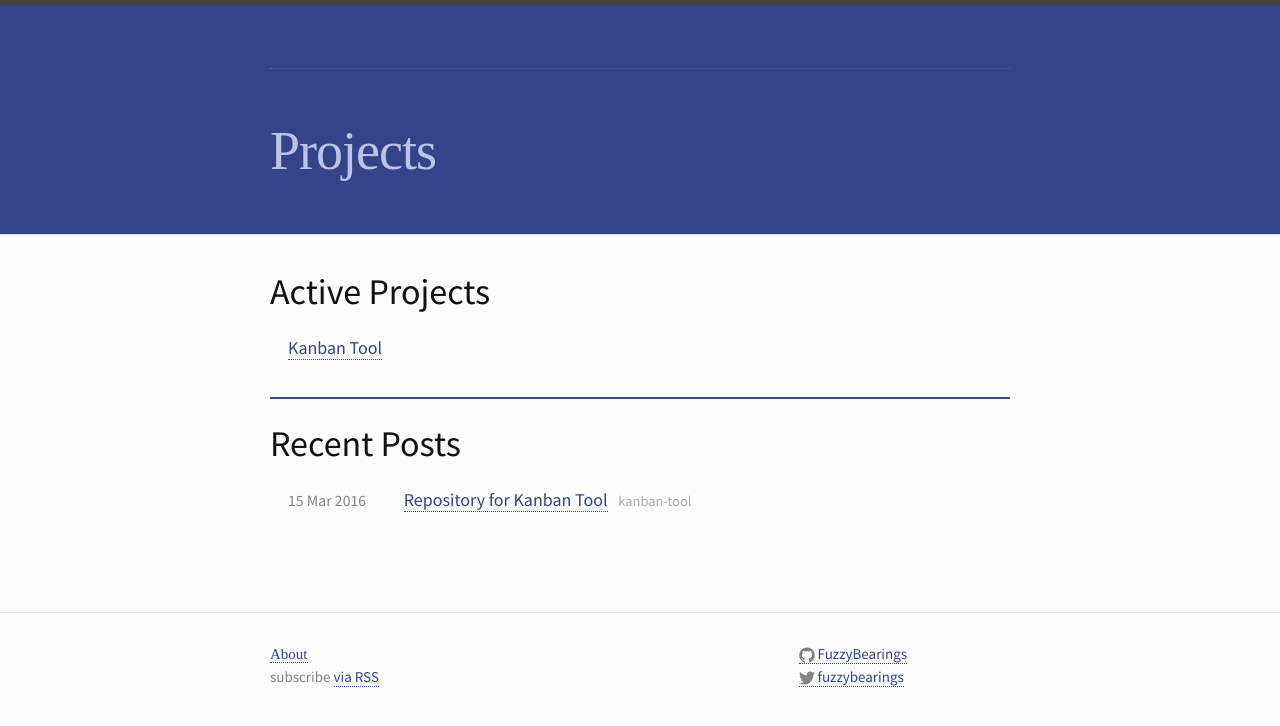
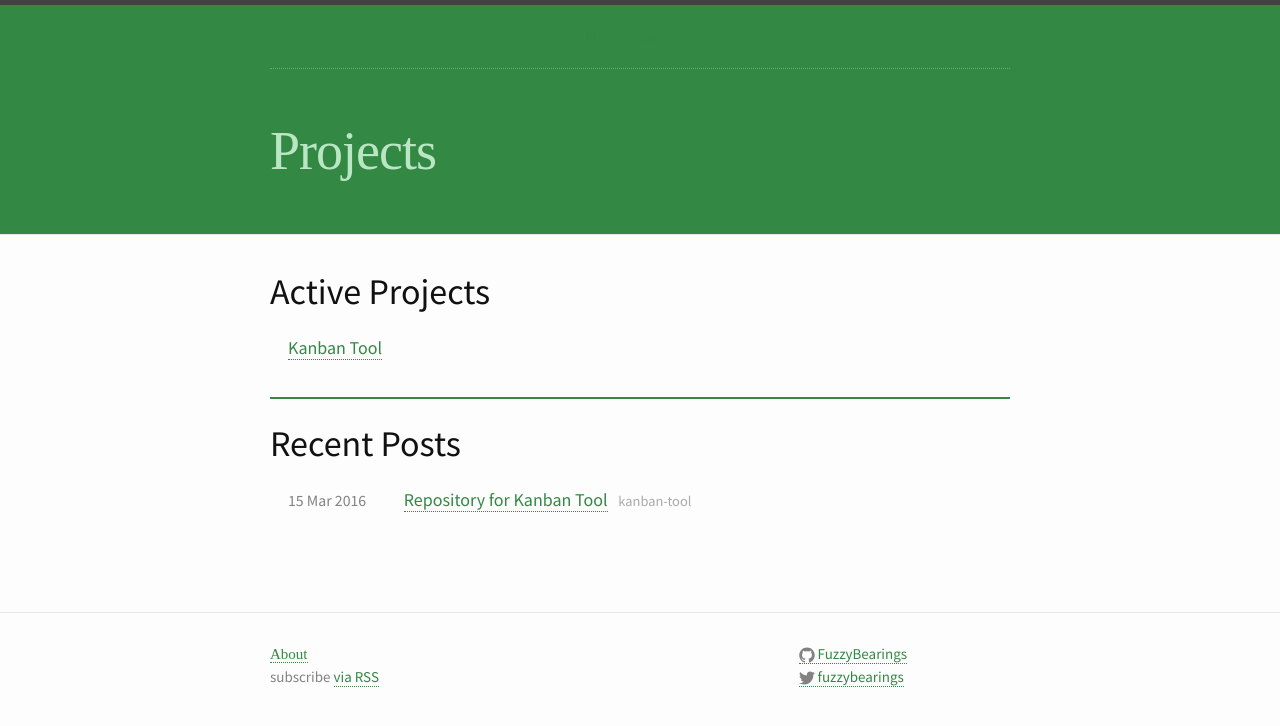
Before and after one commit to FuzzyBearings-Websites/com.fuzzybearings.projects, a Jekyll site: the page built from index.html, in a window 1280 px wide. Shown: the top 726 px of the page. Built offline with Jekyll 4.4.1, drawn with Linux system fonts in a browser that asks for light colours; some web fonts are replaced.

Commit message:
Updated theme color.

```diff
--- a/css/main.scss
+++ b/css/main.scss
@@ -28,8 +28,8 @@ $on-palm:          600px;
 $on-laptop:        800px;
 
 $title-font-family: 'Source Serif Pro';
-$theme-color: #334488;
-$brand-color: #334488;
+$theme-color: #338844;
+$brand-color: #338844;
 
 // Using media queries with like this:
 // @include media-query($on-palm) {
```
